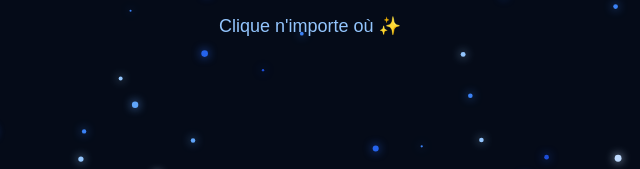
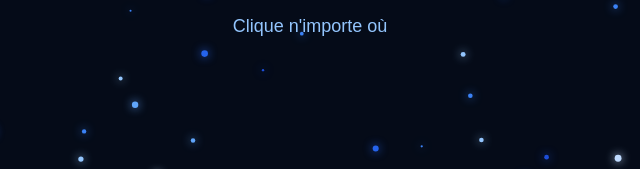
Before and after one commit to nalyct/coeur_particules, a plain HTML site: page index.html in a window 1280 px wide. Shown: the part 420-589 px from the top of the page, 330-970 px from the left. Drawn offline with Linux system fonts and the light colour scheme.

Commit message:
Update index.html

```diff
--- a/index.html
+++ b/index.html
@@ -16,7 +16,7 @@
 
     <div class="content">
         <h1>Blue Particles</h1>
-        <p>Clique n'importe où ✨</p>
+        <p>Clique n'importe où</p>
     </div>
 
     <script src="script.js"></script>
```
